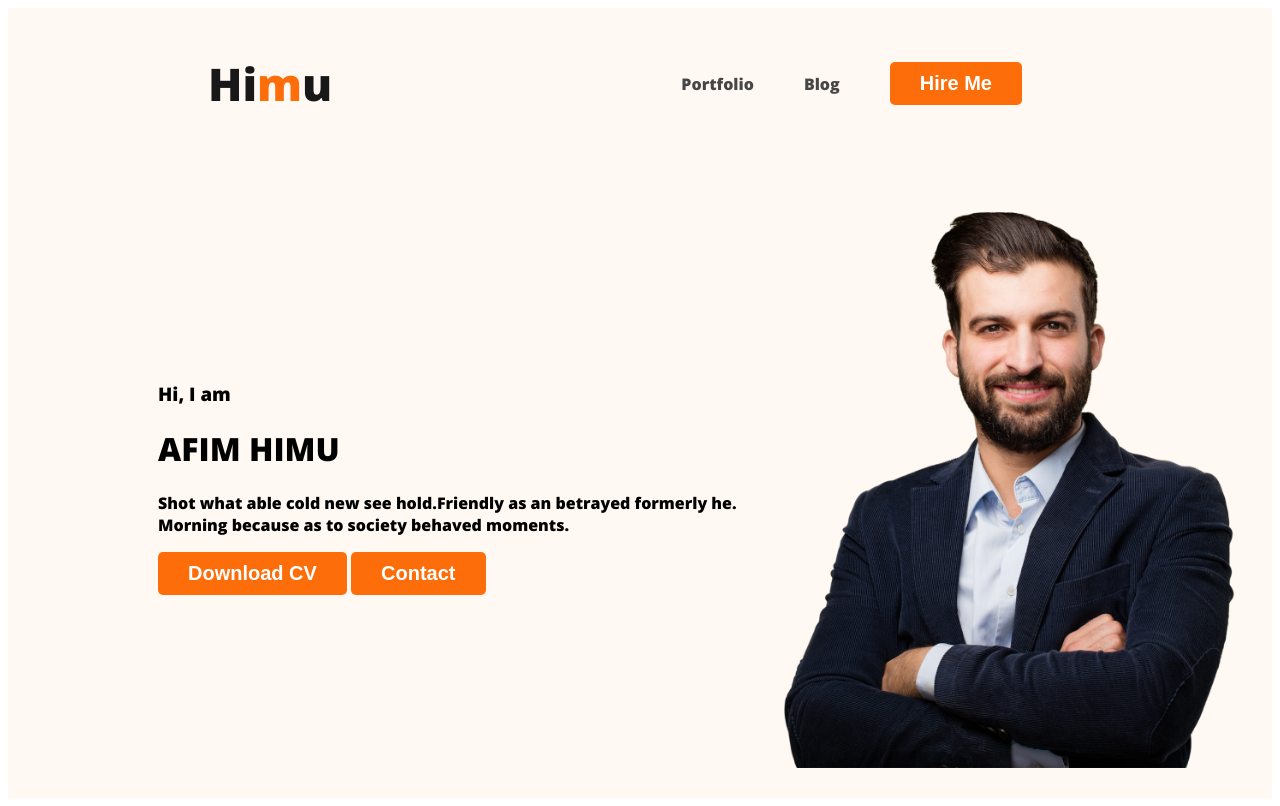
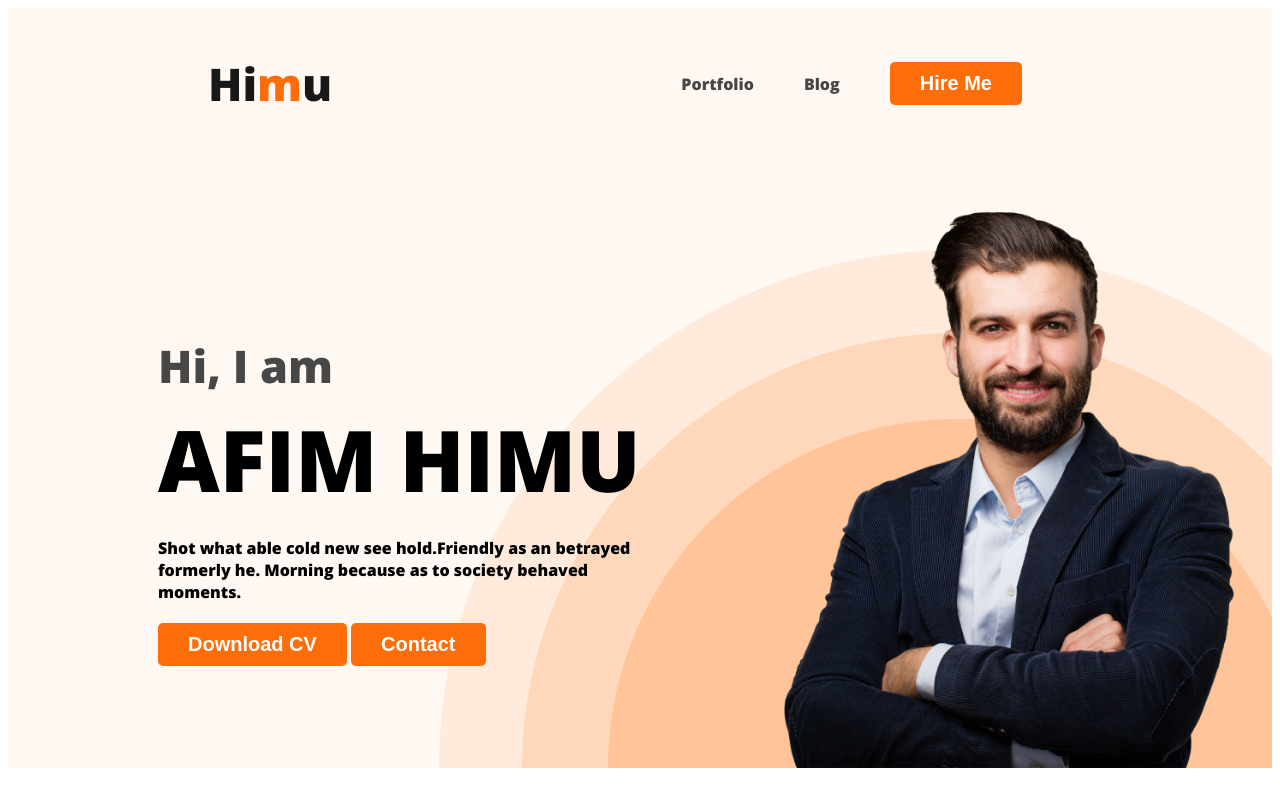
Before and after one commit to ISMAIL878727/my-portfolio-website, a plain HTML site: page index.html in a window 1280 px wide. Drawn offline with nearby package versions, Linux system fonts and the light colour scheme.

Commit message:
third work

```diff
--- a/index.html
+++ b/index.html
@@ -24,7 +24,7 @@
             <div class="banner-content">
                 <h3 class="banner-greeting">Hi, I am</h3>
                 <h1 class="banner-title"> AFIM HIMU</h1>
-                <p>Shot what able cold new see hold.Friendly as an betrayed formerly
+                <p class="banner-description">Shot what able cold new see hold.Friendly as an betrayed formerly
                     he. Morning because as to society behaved moments.</p>
                     <button class="btn-primary">Download CV</button>
                     <button class="btn-primary">Contact</button>
--- a/style.css
+++ b/style.css
@@ -45,14 +45,34 @@ nav a{
 /* header related style */
 .header{
     background-color: #FFF8F3;
+    background-image: url(images/header_bg.png);
+    background-repeat: no-repeat;
+    background-position: bottom right;
 }
 .banner{
-    padding: 30px 30px 30px 150px;
+    padding: 30px 30px 0px 150px;
     display: flex;
     align-items: center;
-
+    justify-content: space-between;
+}
+.banner-content{
+    max-width: 500px;
 }
 .banner .profile-picture{
     width: 500px;
 
 }
+.banner-greeting{
+    font-size: 45px;
+    color: #474747;
+    margin-bottom: 5px;
+}
+.banner-title{
+    font-size: 85px;
+    font-weight: 700;
+    margin-top: 0px;
+    margin-bottom: 20px;
+}
+.banner-description{
+    margin-bottom: 20px;
+}
```
Also changed, not shown: 96551926_2664978027107865_4393176606600855552_n.jpg (deleted).
